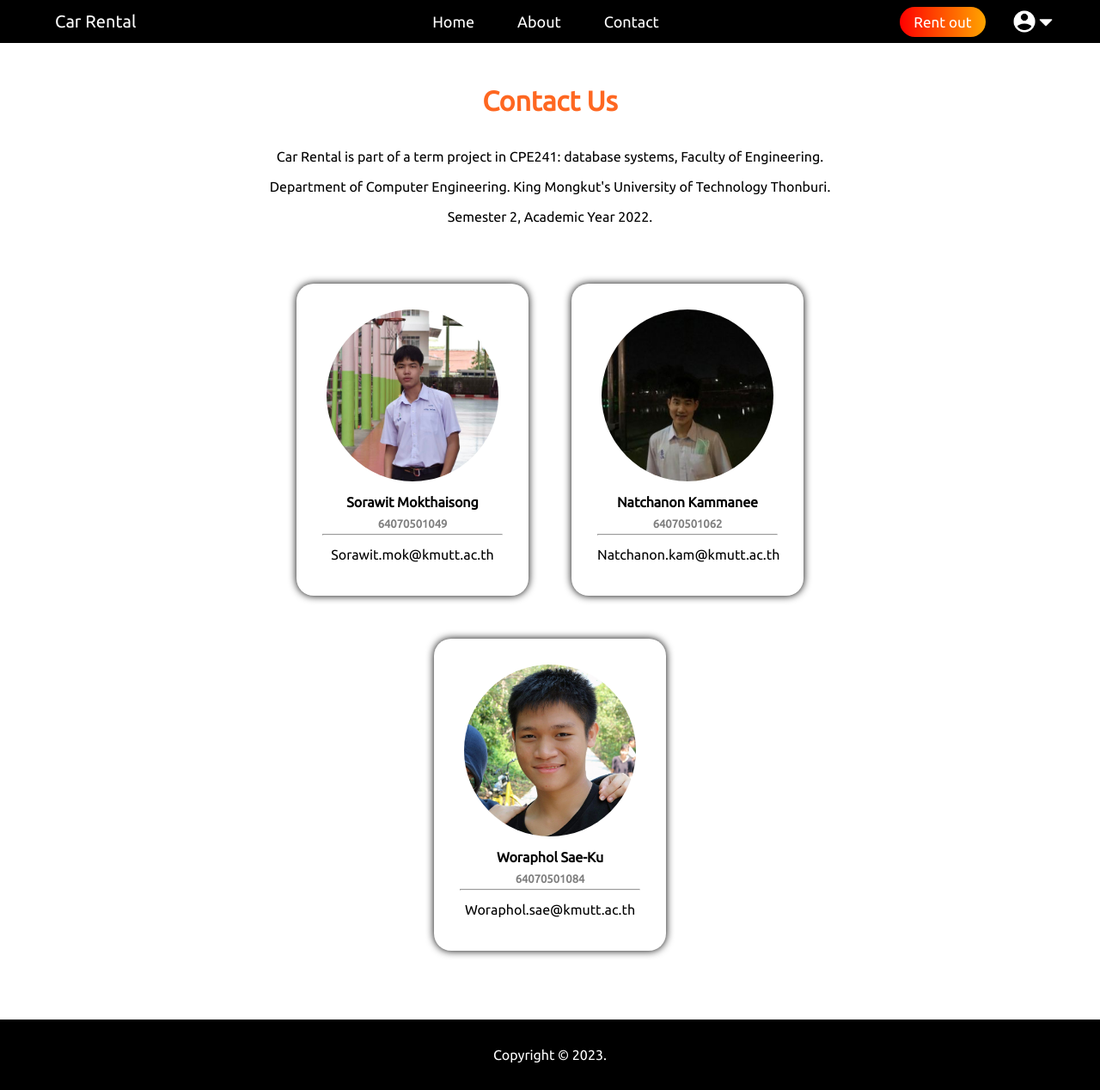
After one commit to JaySorawit/Car_Rental, a PHP site: page /contact.php in a window 1280 px wide. The commit adds this page. Shown: the whole page at 86% size. Run offline with PHP 8.4, Linux system fonts and the light colour scheme.

Commit message:
Add contact page

```diff
--- /dev/null
+++ b/contact.php
@@ -0,0 +1,60 @@
+<?php
+    session_start();
+    $loggedIn = isset($_SESSION['loggedIn']) ? $_SESSION['loggedIn'] : false;
+
+    include('server.php');
+?>
+
+<!DOCTYPE html>
+<html lang="en">
+<head>
+    <meta charset="UTF-8">
+    <meta http-equiv="X-UA-Compatible" content="IE=edge">
+    <meta name="viewport" content="width=device-width, initial-scale=1.0">
+    <link rel="stylesheet" href="css/style.css">
+    <title>Contact</title>
+</head>
+<body>
+    <?php
+        // Check if user is logged in
+        if (!$loggedIn) {
+        //     include 'navbaruser.php';
+        // } else {
+            include 'navbarclient.php';
+        }
+    ?>
+        <div class="contact">
+            <div class="container-sm">
+                <h1 style="color:#fe6721;"> Contact Us</h1>
+                <div class="contact-des">
+                    <p>
+                    Car Rental is part of a term project in CPE241: database systems,
+                    Faculty of Engineering. Department of Computer Engineering. King Mongkut's
+                    University of Technology Thonburi. Semester 2, Academic Year 2022.
+                    </p>
+                </div>
+            </div>
+            <div class="memberofgroup">
+                <div class="member">
+                    <img src="./img/Jay.jpg" >
+                    <h4> Sorawit Mokthaisong <br> <span > 64070501049</span> <hr>  </h4>
+                    <p >Sorawit.mok@kmutt.ac.th </p>
+                </div>
+                <div class="member">
+                    <img src="./img/Phan.jpg" >
+                    <h4> Natchanon Kammanee <br> <span > 64070501062 </span> <hr>  </h4>
+                    <p> Natchanon.kam@kmutt.ac.th</p>
+                </div>
+                <div class="member">
+                    <img src="./img/Ohm.jpeg">
+                    <h4> Woraphol Sae-Ku <br> <span > 64070501084 </span> <hr>  </h4>
+                    <p> Woraphol.sae@kmutt.ac.th</p>
+                </div>
+            </div>
+        </div>
+
+    <footer>
+        <p> Copyright © 2023.</p>
+    </footer>
+</body>
+</html>
--- a/css/styles.css
+++ b/css/styles.css
@@ -70,6 +70,7 @@
     justify-content: space-between;
     align-items: center;
     position: relative;
+    z-index: 1000
 }
 
 .navbar ul li a{
@@ -123,6 +124,10 @@
     /* background-color: #0d6efd; */
 }
 
+.nav-menu li:hover a {
+    color: #fe6721;
+}
+
 #menu-signup, #menu-login {
     margin: 0 auto;
     margin-top: 2rem;
@@ -133,34 +138,36 @@
 .signup-button{
     width:100px;
     height:35px;
-    border: 1px solid #0d6efd;
-    border-radius:5px;
+    border: none;
+    border-radius: 25px;
     background-color: white;
     font-size:17px;
     font-weight:400;
-    color: #0d6efd;
+    color: #fe6721;
     cursor:pointer;
 }
 
 .login-button{
     width:100px;
     height:35px;
-    border: 1px solid #0d6efd;
-    border-radius:5px;
+    border: none;
+    border-radius: 25px;
     font-size:17px;
     font-weight:400;
     color:#fff;
-    background-color:#0d6efd;
+    background-image: linear-gradient(to right, red , orange);
     cursor:pointer;
 }
 
 .login-button:hover{
-    background-color:#1859c9db;
+    color:#fff;
+    background-image: none ;
+    background-color: #fe6721;
     border: none;
 }
 
 .signup-button:hover{
-    background-color:#1859c9db;
+    background-color: #fe6721;
     border: none;
     color:#fff;
 }
@@ -184,9 +191,9 @@
         margin-top: 2rem;
     }
 
-    .nav-menu li:hover a {
-        color: #0d6efd;
-    }
+    /* .nav-menu li:hover a {
+        color: #fe6721;
+    } */
 
 
     .nav-login button{
@@ -357,7 +364,7 @@
 }
 
 .profile-dropdown .menu ul li:hover a {
-    color: #0d6efd;
+    color: #fe6721;
 }
 
 
@@ -368,12 +375,73 @@ main {
     padding: 2rem 0;
 }
 
+/* ------------------------------------------------ */
+/* About Us */
+
 .aboutus {
     display: flex;
-    width: 100%;
+    flex-direction: column;
+    width: 75%;
+    line-height: 35px;
+    margin: 50px auto;
     text-align: center;
+  }
+
+  /* ------------------------------------------------ */
+/* Contact page */
+
+.contact {
+    display: flex;
+    flex-direction: column;
+    width: 75%;
+    line-height: 35px;
+    margin: 50px auto;
+    text-align: center;
+  }
+
+  .contact-des {
+    width: 75%;
+    display: flex;
+    line-height: 35px;
+    margin: 30px auto;
+  }
+
+  .memberofgroup {
+    display: flex;
+    margin: 30px 50px;
+    gap: 50px;
+    flex-wrap: wrap;
     justify-content: center;
-    background-color: aqua;
+  }
+
+  .member {
+    width: 270px;
+    padding: 30px;
+    /* height: 500px; */
+    /* border : 1px solid black; */
+    border:none;
+    border-radius: 20px;
+    box-shadow: 0px 0px 10px black;
+  }
+
+  .member img {
+    width:200px;
+    height:200px;
+    border-radius: 50%;
+    object-fit: cover;
+  }
+
+  .member h4 {
+    line-height: 150%;
+  }
+
+  .member h4 span {
+    opacity:0.5;
+    font-size:13px;
+  }
+
+  .member p {
+    margin-top: 5px;
   }
 
 /* ------------------------------------------------ */
--- a/js/script.js
+++ b/js/script.js
@@ -3,20 +3,32 @@
     let myMenu = document.getElementById('myMenu');
     let mylogin = document.getElementById('mylogin');
 
-    if(myMenu.className === 'nav-menu') {
-        myMenu.className += ' nav-menu-active';
+    if(myMenu.style.display === 'none') {
+      myMenu.style.display = 'block';
     }
     else{
-        myMenu.className = 'nav-menu';
+      myMenu.style.display = 'none';
     }
 
-    if(mylogin.className === 'nav-login') {
-        mylogin.className += ' nav-login-active';
+    if(mylogin.style.display === 'none') {
+      mylogin.style.display = 'block';
     }
     else{
-        mylogin.className = 'nav-login';
+      mylogin.style.display = 'none';
     }
-}
+
+    // // Add event listener to document object
+    // document.addEventListener('click', function(e) {
+    //   // Check if clicked element is outside of navbar
+    //   if (!myMenu.contains(e.target) && !mylogin.contains(e.target)) {
+    //     // Reset navbar classes and hamburger icon
+    //     myMenu.style.display = 'none';
+    //     mylogin.style.display = 'none';
+    //     x.classList.remove('change');
+    //   }
+    // });
+  }
+
 
 window.addEventListener('resize', function() {
     let myMenu = document.getElementById('myMenu');
@@ -33,4 +45,12 @@
 function menuToggle() {
     const toggleMenu = document.querySelector(".menu");
     toggleMenu.classList.toggle("active");
+
+    document.addEventListener("click", function(e) {
+        const clickInsideMenu = toggleMenu.contains(e.target);
+
+        if (!clickInsideMenu && toggleMenu.classList.contains("active")) {
+                toggleMenu.className += ' menu';
+        }
+    });
   }
--- a/navbarclient.php
+++ b/navbarclient.php
@@ -1,3 +1,10 @@
+<?php
+    session_start();
+    $loggedIn = isset($_SESSION['loggedIn']) ? $_SESSION['loggedIn'] : false;
+
+    include('server.php');
+?>
+
 <!DOCTYPE html>
 <html lang="en">
 <head>
@@ -16,7 +23,7 @@
             <ul class="nav-menu" id="myMenu" >
                 <li> <a href="index.php"> Home</a> </li>
                 <li> <a href="aboutUs.php"> About</a> </li>
-                <li> <a href="#"> Contact</a> </li>
+                <li> <a href="contact.php"> Contact</a> </li>
                 <li id="menu-signup"> <a href="#"> Rent out</a> </li>
                 <li id="menu-signup"> <a href="#"> My profile</a> </li>
                 <li id="menu-signup"> <a href="#"> My rental car</a> </li>
--- a/navbaruser.php
+++ b/navbaruser.php
@@ -19,13 +19,13 @@
             <div class="nav-logo">
                 <a href="index.php"> Car Rental</a>
             </div>
-            <hl class="nav-menu" id="myMenu" >
+            <ul class="nav-menu" id="myMenu" >
                 <li> <a href="index.php"> Home</a> </li>
                 <li> <a href="aboutUs.php"> About</a> </li>
-                <li> <a href="#"> Contact</a> </li>
+                <li> <a href="contact.php"> Contact</a> </li>
                 <li id="menu-login"> <a href="LoginForm.php"> Log In</a> </li>
                 <li id="menu-signup"> <a href="#"> Sign up</a> </li>
-            </hl>
+            </ul>
             <div class="nav-login" id="mylogin">
                 <a href="LoginForm.php"> <button class="login-button">Log In</button> </a>
                 <button class="signup-button">Sign up</button>
```
Also changed, not shown: aboutUs.php (+5 -4 lines), img/Jay.jpg (added), img/Ohm.jpeg (added), img/Phan.jpg (added), img/car_aboutus.jpg (added), 1 other file.
